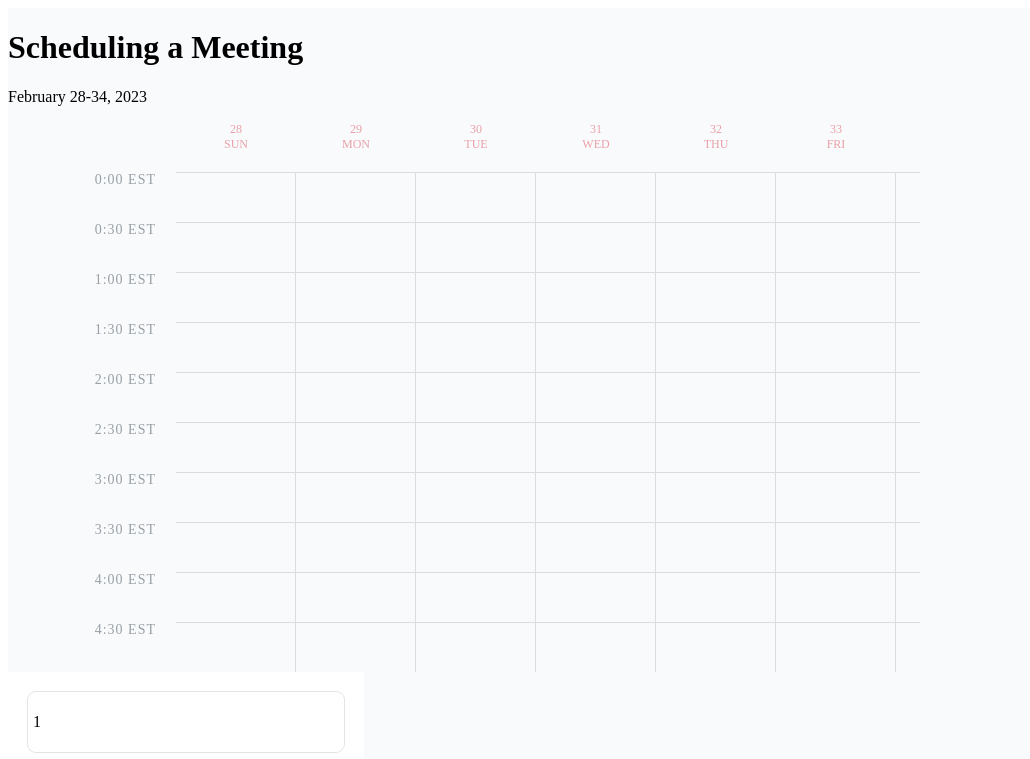
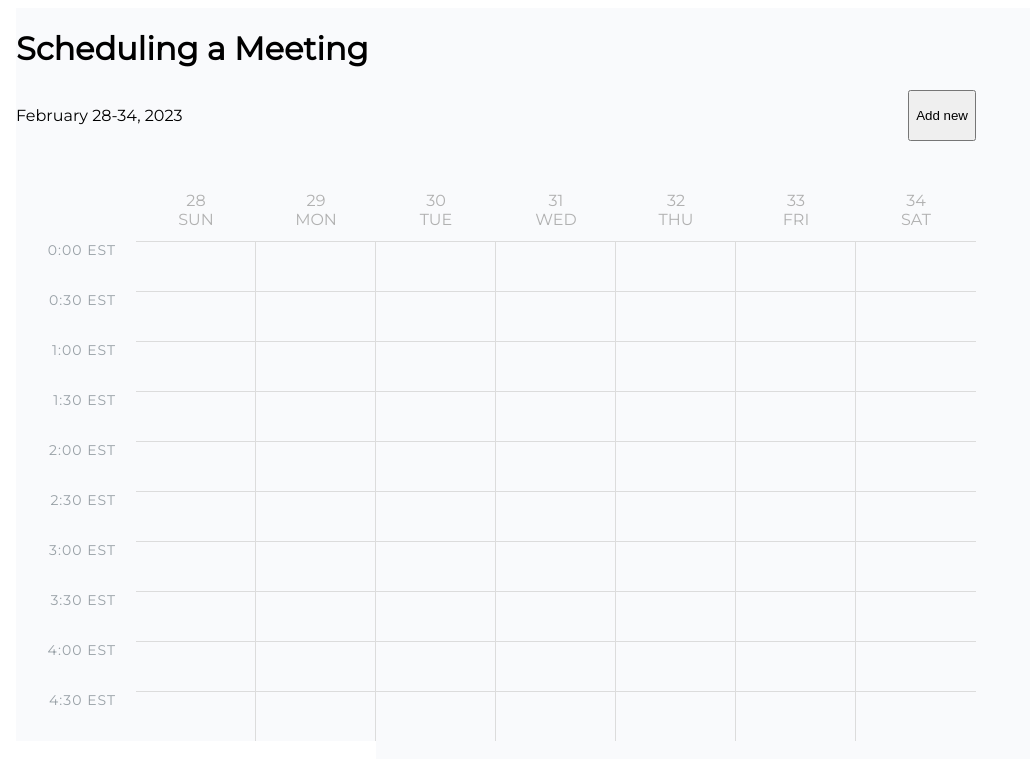
Before and after one commit to msacco8/Scheduling-Tool, a SvelteKit app in the folder my-app/: page /home/1 in a window 1280 px wide. Shown: the top 759 px of the page, without its empty margins (0-1030 px from the left). Built offline with nearby package versions, Linux system fonts and the light colour scheme.

Commit message:
css changes

```diff
--- a/my-app/src/components/AvailBlock.svelte
+++ b/my-app/src/components/AvailBlock.svelte
@@ -13,7 +13,7 @@
      * @type {HTMLElement}
      */
       let this_avail;
-      let hitRadius = 20;
+      let hitRadius = 15;
       $: isBottomDraggable = false;
       $: isTopDraggable = false;
       $: prevMouseY = 0;
@@ -36,11 +36,11 @@
       let blockTop = this_avail.offsetTop;
       let blockBottom = blockTop + this_avail.offsetHeight;
       console.log(e);
-      console.log("Click y:", clickY, "Block top:", blockTop);
+      console.log("Click y:", clickY, "Block bottom:", blockBottom);
 
       if(blockTop + hitRadius >= clickY && blockTop <= clickY) {
         isTopDraggable = true;
-        prevMouseY = blockTop + hitRadius;
+        prevMouseY = blockTop + hitRadius + 10;
         console.log("top is draggable");
       } else if(blockBottom - hitRadius <= clickY && blockBottom >= clickY) {
         isBottomDraggable = true;
@@ -59,10 +59,12 @@
       // console.log(clickY);
       if (isTopDraggable) {
         // Extending top of block
+        console.log(prevMouseY);
         if (clickY <= prevMouseY - 15 && availBlock.startRow > 0 && isTimeBlockAvailable(availBlock.startRow-1, thisCol)) {
           prevMouseY = clickY;
           availBlock.startRow -= 1;
           availBlock.len += 1;
+          console.log(availBlock.len);
           calendarMatrix[availBlock.startRow][thisCol] = 1;
         }
         // Trimming top of block
@@ -99,8 +101,12 @@
       isTopDraggable = false;
     }
 
+    /**
+     * @param {any} e
+     */
     function handleDoubleClick(e) {
-        selectedBlockID = availBlock.id
+      console.log("Double click")
+        selectedBlockID = availBlock.id;
     }
 </script>
 
@@ -116,7 +122,7 @@
     grid-row: {availBlock.startRow} / span {availBlock.len};
     align-self: {availBlock.isBottom?'end':'center'};"
     >
-    {availBlock.title}
+    <!-- {availBlock.title} -->
 </section>
 
 <style>
@@ -154,7 +160,7 @@
 .task--primary {
   background: #4786ff;
   border: 0;
-  border-radius: 14px;
+  border-radius: 10px;
   color: #f00;
 }
 .task-detail {
--- a/my-app/src/components/MainCal.svelte
+++ b/my-app/src/components/MainCal.svelte
@@ -136,20 +136,20 @@
 </div>
 
 
-
+<link href='https://fonts.googleapis.com/css?family=Montserrat' rel='stylesheet'>
 <style>
-
 .test {
   position: relative;
   z-index: 2;
 }
 .calendar-container {
-  width: 90%;
+  width: 100%;
   margin: auto;
   overflow: hidden;
   border-radius: 10px;
   background: rgba(0, 0, 0, 0);
   max-width: 1200px;
+  user-select: none;
 }
 .calendar {
   display: grid;
@@ -158,6 +158,7 @@
   grid-template-rows: 50px;
   grid-auto-rows: 50px;
   overflow: auto;
+
 }
 .calendar-body {
   display: grid;
@@ -214,10 +215,12 @@
   border-right: 0;
 }
 .day-name {
-  font-size: 12px;
+  font-family: 'Montserrat';
+  font-style: normal;
+  font-weight: 400;
+  font-size: 16px;
   text-transform: uppercase;
-  color: #e9a1a7;
+  color: #B1B1B1;
   text-align: center;
-  font-weight: 500;
 }
 </style>
--- a/my-app/src/routes/home/[name]/+page.svelte
+++ b/my-app/src/routes/home/[name]/+page.svelte
@@ -15,12 +15,13 @@
      */
       let currentBlocks = [];
 </script>
-
-<div>
-      <div class="home">
-            <div>
+<body>
+      <div class="leftpanel">
             <h1>Scheduling a Meeting</h1>
+            <div class="subheader">
                   <p>February 28-34, 2023</p>
+                  <button>Add new</button>
+            </div>
             <MainCal
                   bind:selectedBlockID={selectedBlockID}
                   bind:currentBlocks={currentBlocks}
@@ -31,13 +32,28 @@
       bind:selectedBlockID={selectedBlockID}
       bind:currentBlocks={currentBlocks}
       />
-      </div>
-</div>
+</body>
 
+
+<link href='https://fonts.googleapis.com/css?family=Montserrat' rel='stylesheet'>
 <style>
- .home {
+ body{
+      font-family: 'Montserrat';
+      background-color: #F9FAFC;
       display: flex;
       flex-wrap: wrap;
-      background-color: #F9FAFC;
+      justify-content: space-between;
+      width: 100vw;
+      height: 100vh;
+      overflow: hidden;
+ }
+ .subheader{
+      display: flex;
+      justify-content: space-between;
+      flex-wrap: wrap;
+      margin-bottom: 50px;
+ }
+ .leftpanel{
+      justify-content: space-between;
  }
 </style>
```
Lines whose indentation alone changed are shown as unchanged.
